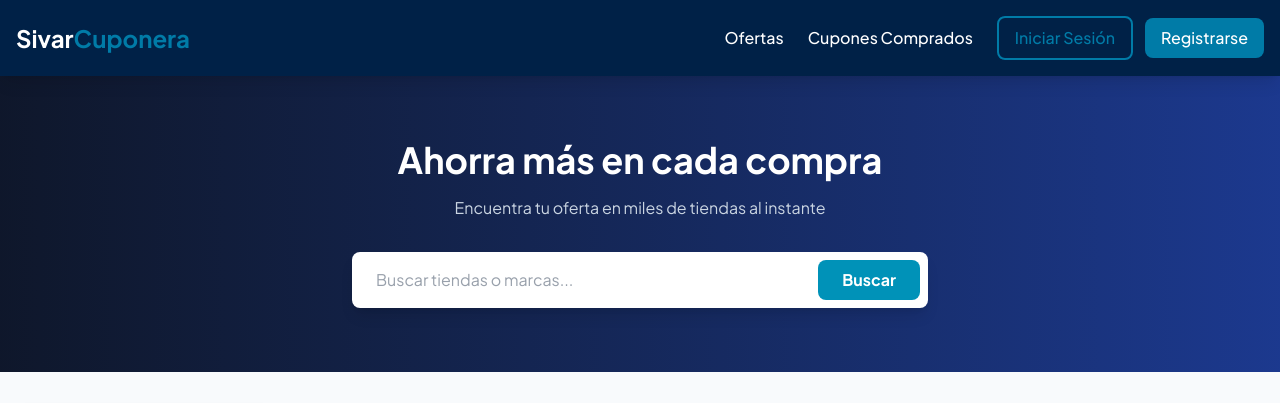
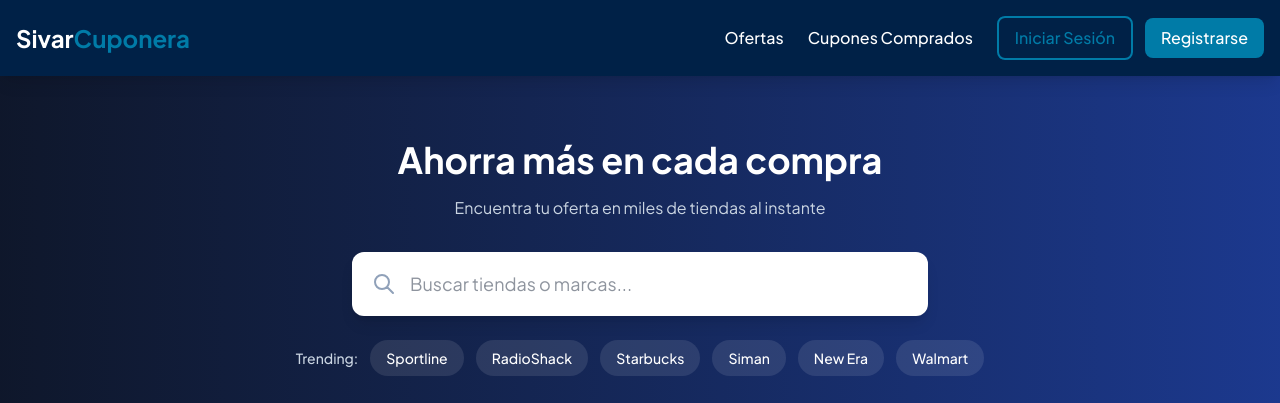
Before and after one commit to ndiaznuila13/SivarCuponera, a React (Vite) app: page / in a window 1280 px wide. Shown: the top 403 px of the page. Built offline with nearby package versions, Linux system fonts and the light colour scheme; no server answers; the database is empty.

Commit message:
Actulizacion e hero y filtros por trendigs o tiendas

```diff
--- a/src/components/ofertas/Hero.jsx
+++ b/src/components/ofertas/Hero.jsx
@@ -1,4 +1,6 @@
 export default function Hero({ busqueda, setBusqueda }) {
+  const tiendasTrending = ['Sportline', 'RadioShack', 'Starbucks', 'Siman', 'New Era', 'Walmart']
+
   return (
     <section className="bg-gradient-to-r from-slate-900 to-blue-900 py-16">
       <div className="max-w-4xl mx-auto px-4 text-center">
@@ -8,27 +10,65 @@ export default function Hero({ busqueda, setBusqueda }) {
         <p className="text-slate-300 mb-8">
           Encuentra tu oferta en miles de tiendas al instante
         </p>
-        <div className="flex items-center bg-white rounded-lg p-2 max-w-xl mx-auto shadow-lg">
+
+        {/* BARRA DE BÚSQUEDA */}
+        <div className="relative max-w-xl mx-auto mb-6">
           <input
             type="text"
             placeholder="Buscar tiendas o marcas..."
             value={busqueda}
             onChange={(e) => setBusqueda(e.target.value)}
-            className="flex-1 px-4 py-2 border-none outline-none text-slate-700"
+            className="w-full px-6 py-4 pl-14 rounded-xl bg-white text-slate-800 text-lg border-2 border-transparent focus:border-primary focus:outline-none shadow-lg"
           />
-          <button className="px-6 py-2 bg-cyan-600 text-white font-bold rounded-lg hover:bg-cyan-700 transition-colors">
-            Buscar
-          </button>
+          <svg
+            className="absolute left-5 top-1/2 -translate-y-1/2 w-6 h-6 text-slate-400"
+            fill="none"
+            stroke="currentColor"
+            viewBox="0 0 24 24"
+          >
+            <path
+              strokeLinecap="round"
+              strokeLinejoin="round"
+              strokeWidth={2}
+              d="M21 21l-6-6m2-5a7 7 0 11-14 0 7 7 0 0114 0z"
+            />
+          </svg>
+
+          {busqueda && (
+            <button
+              onClick={() => setBusqueda('')}
+              className="absolute right-4 top-1/2 -translate-y-1/2 text-slate-400 hover:text-slate-600"
+            >
+              <svg className="w-5 h-5" fill="none" stroke="currentColor" viewBox="0 0 24 24">
+                <path strokeLinecap="round" strokeLinejoin="round" strokeWidth={2} d="M6 18L18 6M6 6l12 12" />
+              </svg>
+            </button>
+          )}
         </div>
-        {/* <div className="flex flex-wrap items-center justify-center gap-4 mt-6 text-sm text-slate-300">
-          <span>Trending:</span>
-          <a href="#" className="text-white font-medium hover:underline">Sportline</a>
-          <a href="#" className="text-white font-medium hover:underline">RadioShack</a>
-          <a href="#" className="text-white font-medium hover:underline">Starbucks</a>
-          <a href="#" className="text-white font-medium hover:underline">Siman</a>
-          <a href="#" className="text-white font-medium hover:underline">New Era</a>
-          <a href="#" className="text-white font-medium hover:underline">Walmart</a>
-        </div> */}
+
+        {/* TRENDING TAGS */}
+        <div className="flex flex-wrap items-center justify-center gap-3">
+          <span className="text-slate-300 text-sm font-medium">Trending:</span>
+          {tiendasTrending.map((tienda) => (
+            <button
+              key={tienda}
+              onClick={() => setBusqueda(tienda)}
+              className={`px-4 py-2 rounded-full text-sm font-medium transition-all ${
+                busqueda === tienda
+                  ? 'bg-primary text-white'
+                  : 'bg-white/10 text-white hover:bg-white/20'
+              }`}
+            >
+              {tienda}
+            </button>
+          ))}
+        </div>
+
+        {busqueda && (
+          <p className="text-sm text-slate-300 mt-4">
+            Buscando: <span className="font-semibold text-primary">{busqueda}</span>
+          </p>
+        )}
       </div>
     </section>
   )
--- a/src/components/ofertas/OfertasCuadricula.jsx
+++ b/src/components/ofertas/OfertasCuadricula.jsx
@@ -10,22 +10,32 @@ export default function OfertasCuadricula({ rubroSeleccionado, busqueda }) {
 
   useEffect(() => {
     cargarOfertas()
-  }, [rubroSeleccionado])
+  }, [rubroSeleccionado, busqueda])
+
 
   const cargarOfertas = async () => {
     try {
       setLoading(true)
       setError(null)
 
-      console.log('Cargando ofertas con categoría:', rubroSeleccionado)
+      console.log('Cargando ofertas - Categoría:', rubroSeleccionado, 'Búsqueda:', busqueda)
 
       const resultado = await obtenerOfertasActivas(rubroSeleccionado)
 
-      console.log('Resultado obtenerOfertasActivas:', resultado)
+      if (resultado.success) {
+        let ofertasFiltradas = resultado.data
 
-      if (resultado.success) {
-        console.log('Ofertas cargadas:', resultado.data)
-        setOfertas(resultado.data)
+        if (busqueda) {
+          const busquedaLower = busqueda.toLowerCase()
+          ofertasFiltradas = ofertasFiltradas.filter(oferta =>
+            oferta.Tienda?.toLowerCase().includes(busquedaLower) ||
+            oferta.titulo?.toLowerCase().includes(busquedaLower) ||
+            oferta.descripcion?.toLowerCase().includes(busquedaLower)
+          )
+        }
+
+        console.log('Ofertas filtradas:', ofertasFiltradas)
+        setOfertas(ofertasFiltradas)
       } else {
         setError(resultado.error)
       }
```
